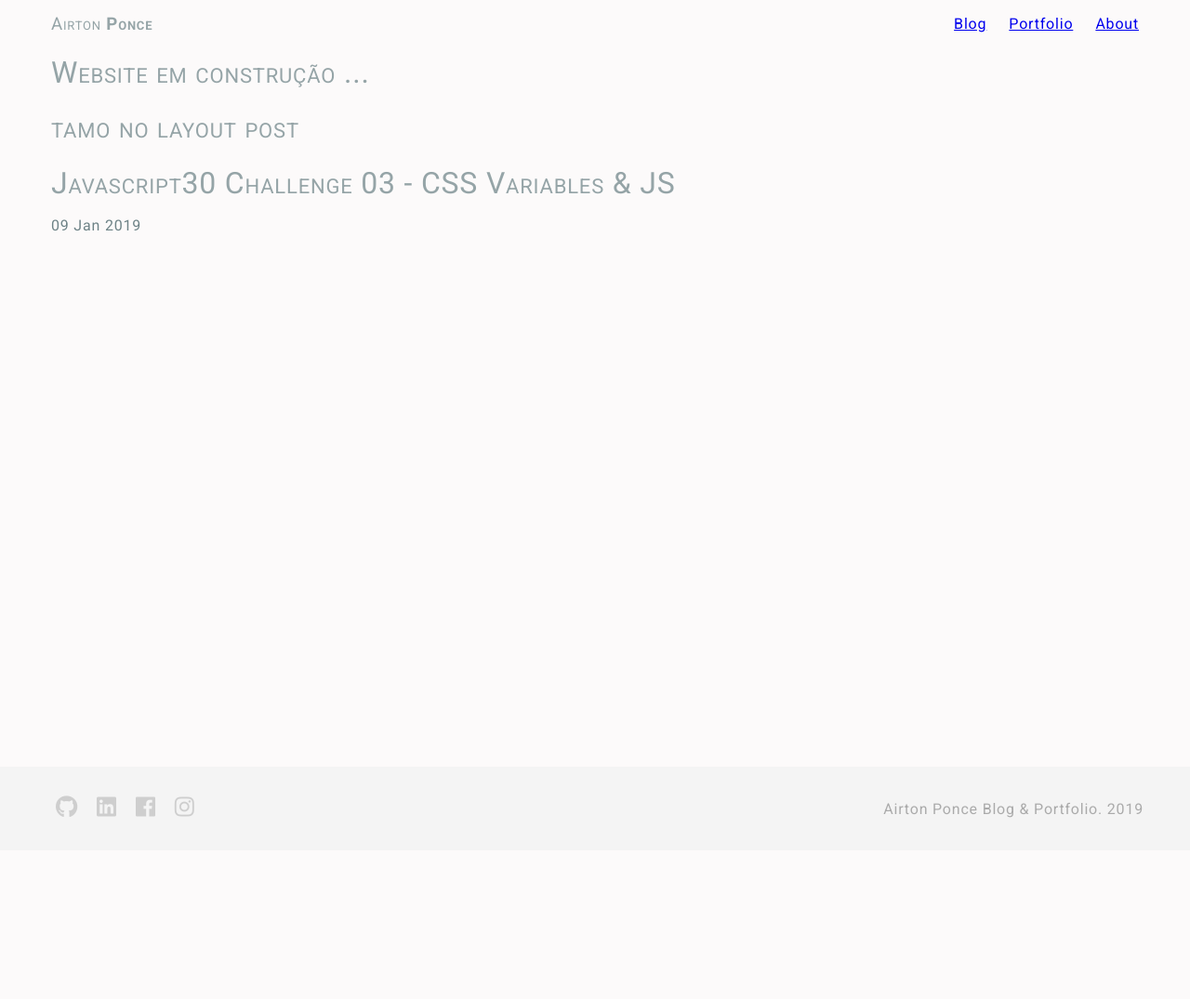
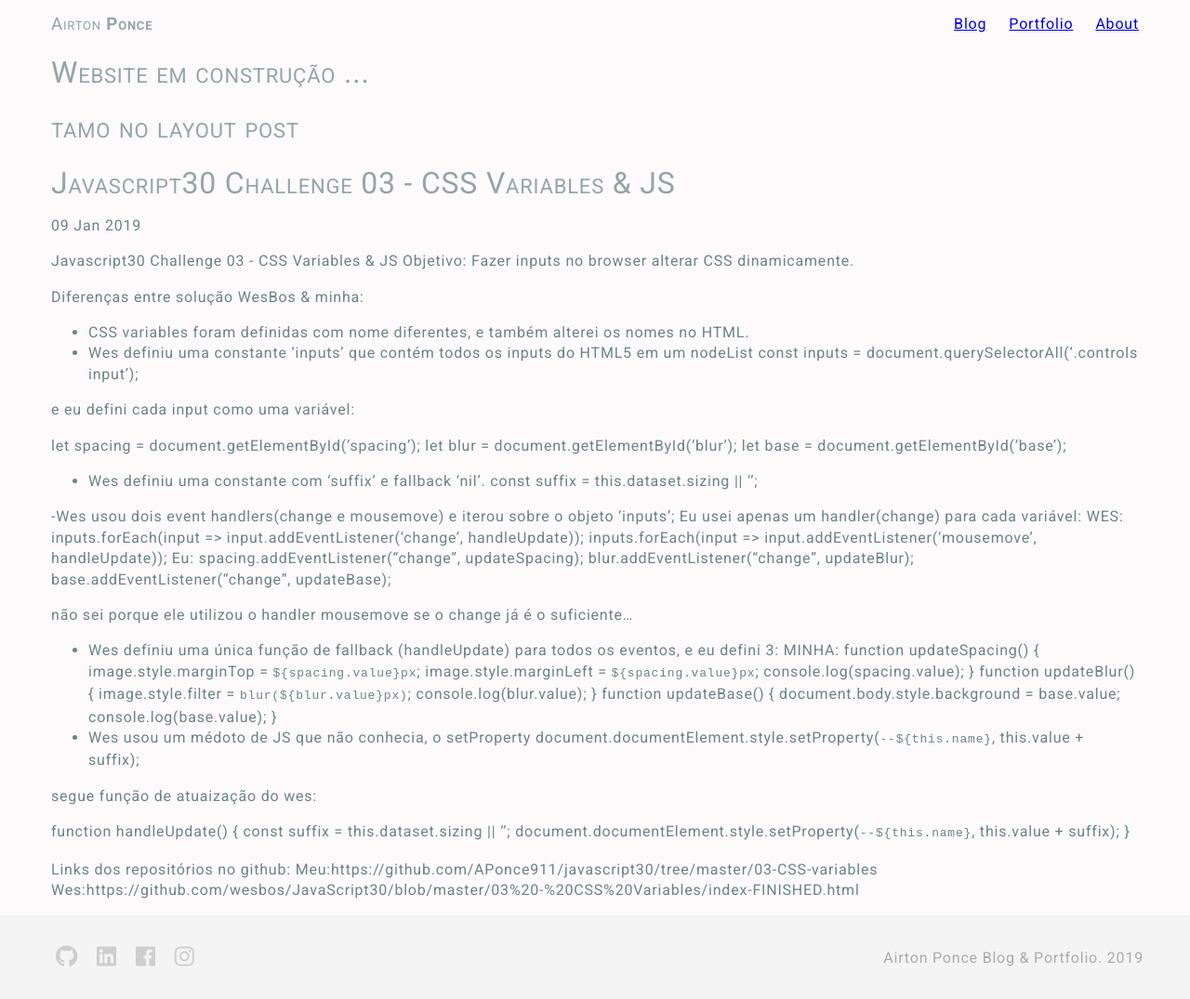
Before and after one commit to APonce911/jekyll-mywebsite, a Jekyll site: the page built from _posts/2019-01-09-Javascript30-03-CSS-Variables.md, in a window 1280 px wide. Shown: the whole page at 93% size. Built offline with Jekyll 4.4.1, drawn with Linux system fonts in a browser that asks for light colours; nearby versions of some CDN libraries; before the commit the page ends 915 px from its top, so only the background shows below that.

Commit message:
esqueleto do texto

```diff
--- a/_posts/2019-01-09-Javascript30-03-CSS-Variables.md
+++ b/_posts/2019-01-09-Javascript30-03-CSS-Variables.md
@@ -3,3 +3,59 @@
 title:  "Javascript30 Challenge 03 - CSS Variables & JS"
 date:   2019-01-09 17:18:00
 ---
+Javascript30 Challenge 03 - CSS Variables & JS
+Objetivo: Fazer inputs no browser alterar CSS dinamicamente.
+
+Diferenças entre solução WesBos & minha:
+- CSS variables foram definidas com nome diferentes, e também alterei os nomes no HTML.
+- Wes definiu uma constante ‘inputs’ que contém todos os inputs do HTML5 em um nodeList
+  const inputs = document.querySelectorAll('.controls input');
+
+e eu defini cada input como uma variável:
+
+let spacing = document.getElementById('spacing');
+let blur = document.getElementById('blur');
+let base = document.getElementById('base');
+
+- Wes definiu uma constante com ‘suffix’ e fallback ‘nil’.
+const suffix = this.dataset.sizing || '';
+
+-Wes usou dois event handlers(change e mousemove) e iterou sobre o objeto ‘inputs’; Eu usei apenas um handler(change) para cada variável:
+WES:
+inputs.forEach(input => input.addEventListener('change', handleUpdate));
+inputs.forEach(input => input.addEventListener('mousemove', handleUpdate));
+Eu:
+spacing.addEventListener("change", updateSpacing);
+blur.addEventListener("change", updateBlur);
+base.addEventListener("change", updateBase);
+
+não sei porque ele utilizou o handler mousemove se o change já é o suficiente…
+
+- Wes definiu uma única função de fallback (handleUpdate) para todos os eventos, e eu defini 3:
+MINHA:
+function updateSpacing() {
+  image.style.marginTop = `${spacing.value}px`;
+  image.style.marginLeft = `${spacing.value}px`;
+  console.log(spacing.value);
+}
+function updateBlur() {
+  image.style.filter = `blur(${blur.value}px)`;
+  console.log(blur.value);
+}
+function updateBase() {
+  document.body.style.background = base.value;
+  console.log(base.value);
+}
+- Wes usou um médoto de JS que não conhecia, o setProperty
+document.documentElement.style.setProperty(`--${this.name}`, this.value + suffix);
+
+segue função de atuaização do wes:
+
+   function handleUpdate() {
+      const suffix = this.dataset.sizing || '';
+      document.documentElement.style.setProperty(`--${this.name}`, this.value + suffix);
+    }
+
+Links dos repositórios no github:
+Meu:https://github.com/APonce911/javascript30/tree/master/03-CSS-variables
+Wes:https://github.com/wesbos/JavaScript30/blob/master/03%20-%20CSS%20Variables/index-FINISHED.html
```
